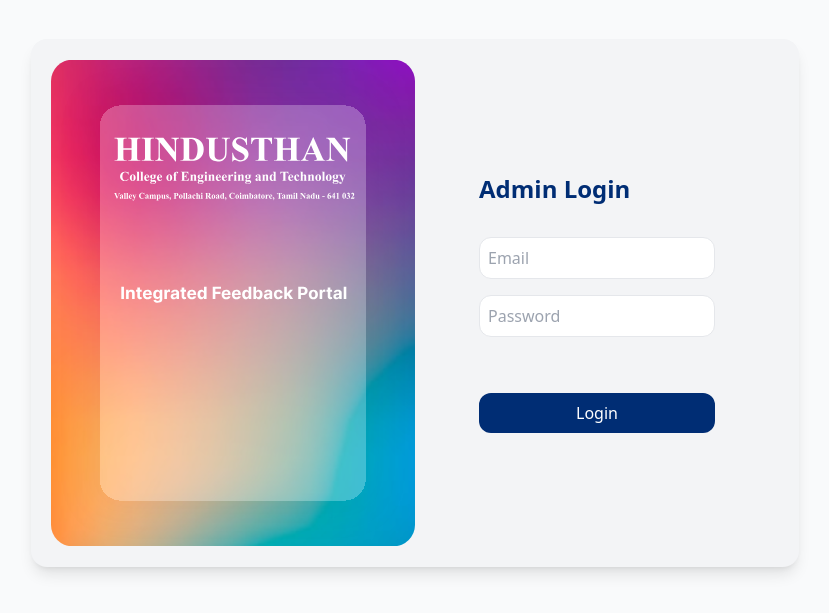
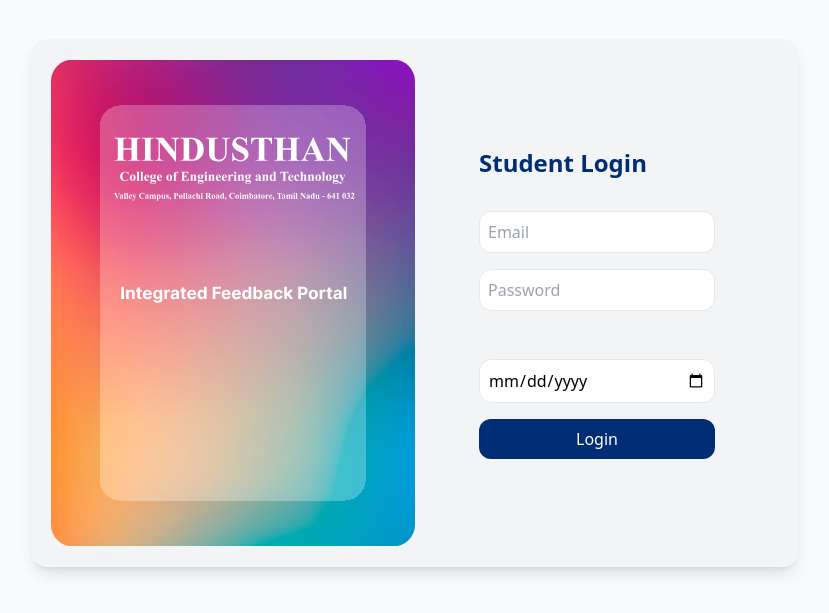
Before and after one commit to techyfuzz123/feedback-test, a Next.js app in the folder client/: page /hicet-admin in a window 1280 px wide. Shown: the part 105-718 px from the top of the page, without its empty margins (225-1054 px from the left). Built offline with nearby package versions, Linux system fonts and the light colour scheme.

Commit message:
resolved hydration error in ui client

```diff
--- a/client/pages/hicet-admin.js
+++ b/client/pages/hicet-admin.js
@@ -8,9 +8,8 @@ const Admin = () => {
         <title>Client</title>
         <link rel="icon" href="/favicon.ico" />
       </Head>
-      <div className="flex min-h-screen mx-auto bg-gray-50 flex-col items-center justify-center py-2">
-        <body>
-          <section className="min-h-screen auto flex items-center justify-center">
+      <div className="flex bg-gray-50 mx-auto min-h-screen flex-col items-center justify-center py-2">
+        <section className=" min-h-screen flex items-center justify-center">
           {/* login container  */}
           <div className="bg-gray-100 flex rounded-2xl shadow-lg max-w-3xl p-5 items-center">
             {/* image */}
@@ -26,7 +25,7 @@ const Admin = () => {
             {/* form  */}
             <div className="md:w-1/2 px-8 md:px-16">
               <h2 className="font-bold text-2xl text-[#002D74]">
-                  Admin Login
+                Student Login
               </h2>
 
               <form action="" className="flex flex-col gap-4">
@@ -45,7 +44,12 @@ const Admin = () => {
                     placeholder="Password"
                   />
                 </div>
-                  <br />
+                <input
+                  className="p-2 mt-8 rounded-xl border"
+                  type="date"
+                  name="DOB"
+                  placeholder=""
+                />
 
                 <button className="bg-[#002D74] rounded-xl text-white py-2 hover:scale-105 duration-300">
                   Login
@@ -54,7 +58,6 @@ const Admin = () => {
             </div>
           </div>
         </section>
-        </body>
       </div>
     </>
   );
--- a/client/pages/login.js
+++ b/client/pages/login.js
@@ -8,8 +8,7 @@ const Login = () => {
         <title>Client</title>
         <link rel="icon" href="/favicon.ico" />
       </Head>
-      <div className="flex bg-gray-50 mx-auto min-h-screen flex-col items-center justify-center py-2">
-        <body>
+        <div className="flex bg-gray-50 mx-auto min-h-screen flex-col items-center justify-center py-2">
           <section className=" min-h-screen flex items-center justify-center">
             {/* login container  */}
             <div className="bg-gray-100 flex rounded-2xl shadow-lg max-w-3xl p-5 items-center">
@@ -59,10 +58,63 @@ const Login = () => {
               </div>
             </div>
           </section>
-        </body>
-      </div>
+        </div>
     </>
   );
 };
 
 export default Login;
+
+// {/* <div className="flex bg-gray-50 mx-auto min-h-screen flex-col items-center justify-center py-2">
+//         <body>
+//           <section className=" min-h-screen flex items-center justify-center">
+//             {/* login container  */}
+//             <div className="bg-gray-100 flex rounded-2xl shadow-lg max-w-3xl p-5 items-center">
+//               {/* image */}
+//               <div className="md:block hidden w-1/2">
+//                 <Image
+//                   className="rounded-2xl"
+//                   width="510"
+//                   height="685"
+//                   src="/img2.svg"
+//                 />
+//               </div>
+
+//               {/* form  */}
+//               <div className="md:w-1/2 px-8 md:px-16">
+//                 <h2 className="font-bold text-2xl text-[#002D74]">
+//                   Student Login
+//                 </h2>
+
+//                 <form action="" className="flex flex-col gap-4">
+//                   <input
+//                     className="p-2 mt-8 rounded-xl border"
+//                     type="email"
+//                     name="email"
+//                     placeholder="Email"
+//                   />
+
+//                   <div className="relative">
+//                     <input
+//                       className="p-2 rounded-xl border w-full"
+//                       type="password"
+//                       name="password"
+//                       placeholder="Password"
+//                     />
+//                   </div>
+//                   <input
+//                     className="p-2 mt-8 rounded-xl border"
+//                     type="date"
+//                     name="DOB"
+//                     placeholder=""
+//                   />
+
+//                   <button className="bg-[#002D74] rounded-xl text-white py-2 hover:scale-105 duration-300">
+//                     Login
+//                   </button>
+//                 </form>
+//               </div>
+//             </div>
+//           </section>
+//         </body>
+//       </div> */}
```
Lines whose indentation alone changed are shown as unchanged.
